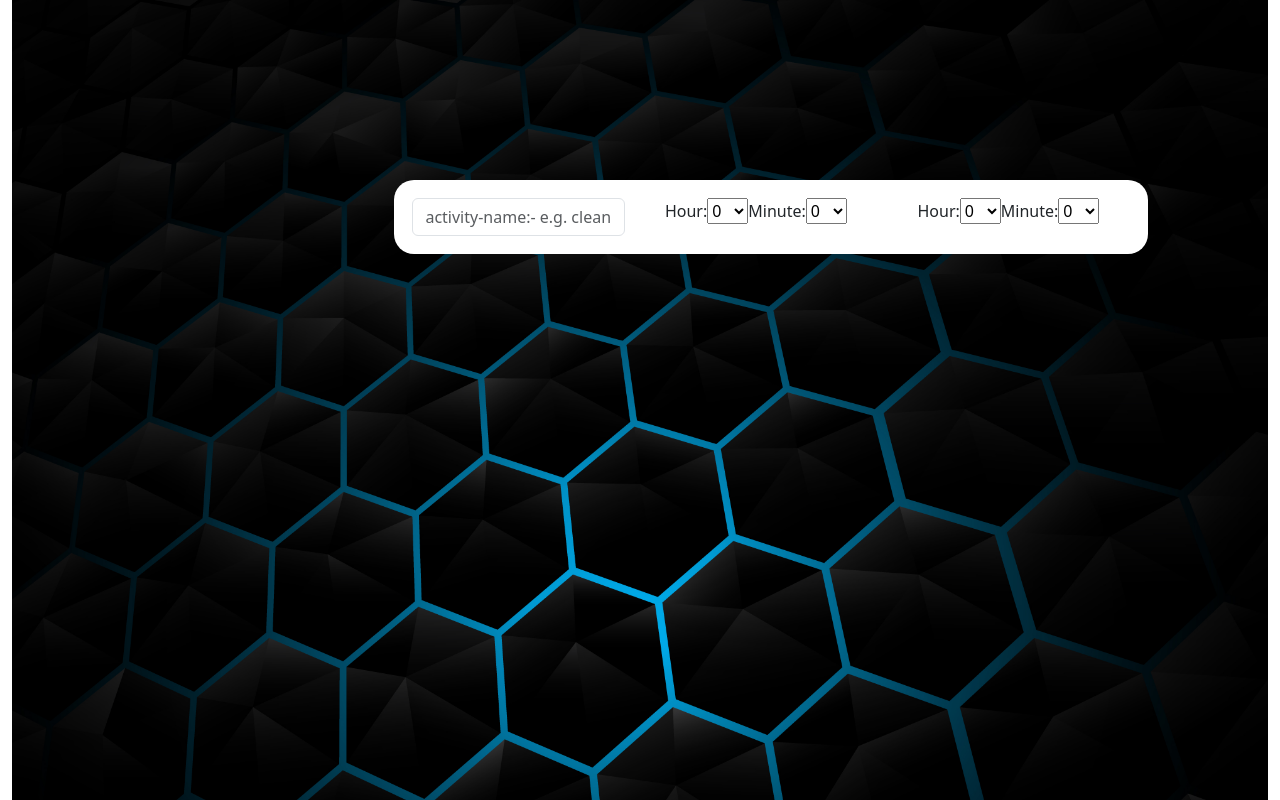
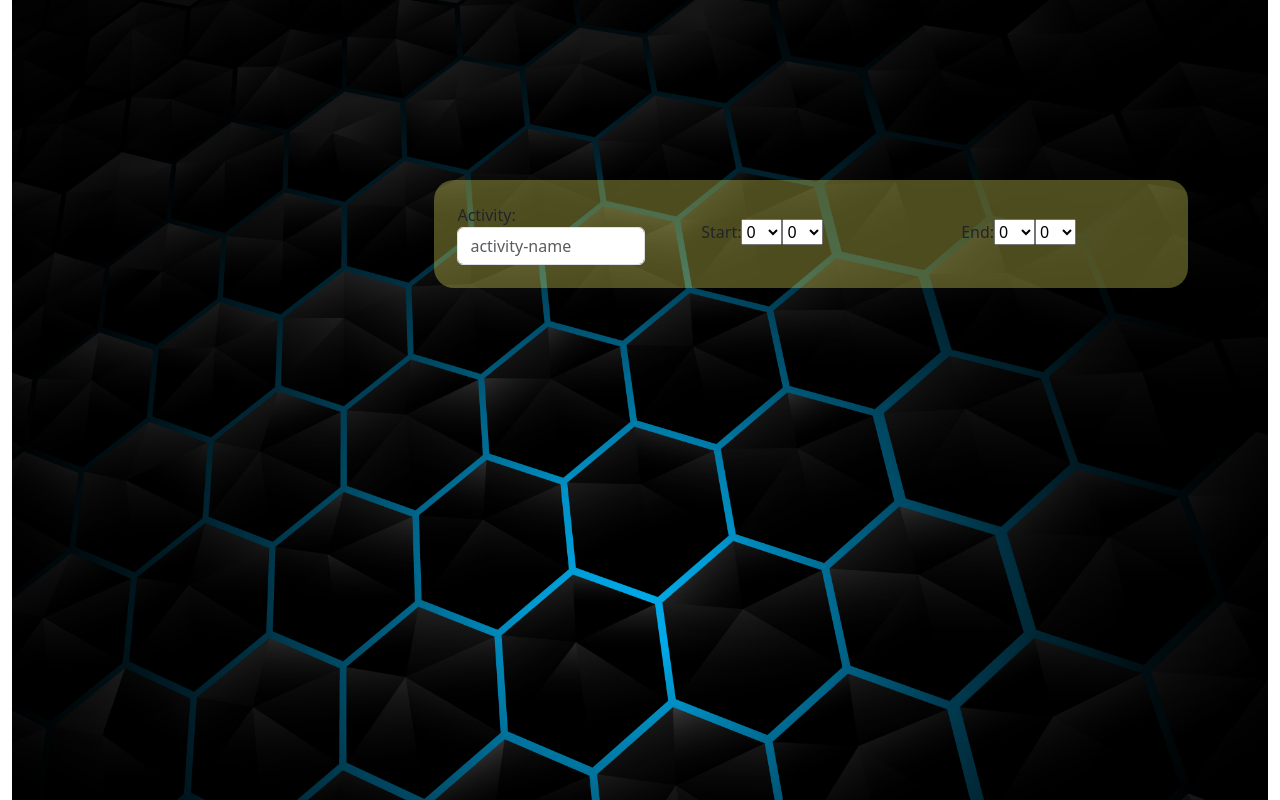
Before and after one commit to Bree-codes/ToDoListApplication, a React (Vite) app in the folder todo-list-application/: page /user/main in a window 1280 px wide. Built offline with nearby package versions, Linux system fonts and the light colour scheme; sample sign-in values are in the browser's storage.

Commit message:
add activity

```diff
--- a/todo-list-application/src/Components/SectionComponents/ActivityField.jsx
+++ b/todo-list-application/src/Components/SectionComponents/ActivityField.jsx
@@ -18,14 +18,17 @@ export const ActivityField = () =>{
         <div className={'activity'}>
             <Form>
                 <Row>
-                    <Col sm className={'m-2'}>
-                        <Form.Control placeholder="activity-name:- e.g. cleaning" />
+                    <Col sm className={'m-2 '}>
+                        <label htmlFor="activity">Activity: </label>
+                        <Form.Control id='activity' placeholder="activity-name"/>
                     </Col>
-                    <Col sm className={'m-2'}>
-                        <TimeInput />
+                    <Col sm className={'m-4 '}>
+                        <label htmlFor="start">Start: </label>
+                        <TimeInput id={'start'}/>
                     </Col>
-                    <Col sm className={'m-2'}>
-                        <TimeInput />
+                    <Col sm className={'m-4'}>
+                        <label htmlFor="end">End: </label>
+                        <TimeInput id={"end"}/>
                     </Col>
                 </Row>
             </Form>
--- a/todo-list-application/src/Components/SectionComponents/TimeInput.jsx
+++ b/todo-list-application/src/Components/SectionComponents/TimeInput.jsx
@@ -1,24 +1,22 @@
-export const TimeInput = (props) =>{
+export const TimeInput = () =>{
 
 
     return (
-        <div>
-            <label htmlFor="hour">Hour: </label>
-            <select id="hour">
+        <>
+            <select id="hour" className={'hours'}>
                 {Array.from({length: 24}, (_, i) => (
                     <option key={i} value={i}>
                         {i}
                     </option>
                 ))}
             </select>
-            <label htmlFor="minute">Minute: </label>
-            <select id="minute">
+            <select id="minute" className={'minutes'}>
                 {Array.from({length: 60}, (_, i) => (
                     <option key={i} value={i}>
                         {i}
                     </option>
                 ))}
             </select>
-        </div>
+        </>
     );
 }
--- a/todo-list-application/src/Components/Styles/main.css
+++ b/todo-list-application/src/Components/Styles/main.css
@@ -10,9 +10,9 @@
 
 .activity {
     margin-top: 180px;
-    margin-right: 120px;
-    padding: 10px 10px;
-    background: white;
+    margin-right: 80px;
+    padding: 15px 15px;
+    background: rgba(255,250,100,0.3);
     width: 60%;
     height: max-content;
     border-radius: 20px;
```
